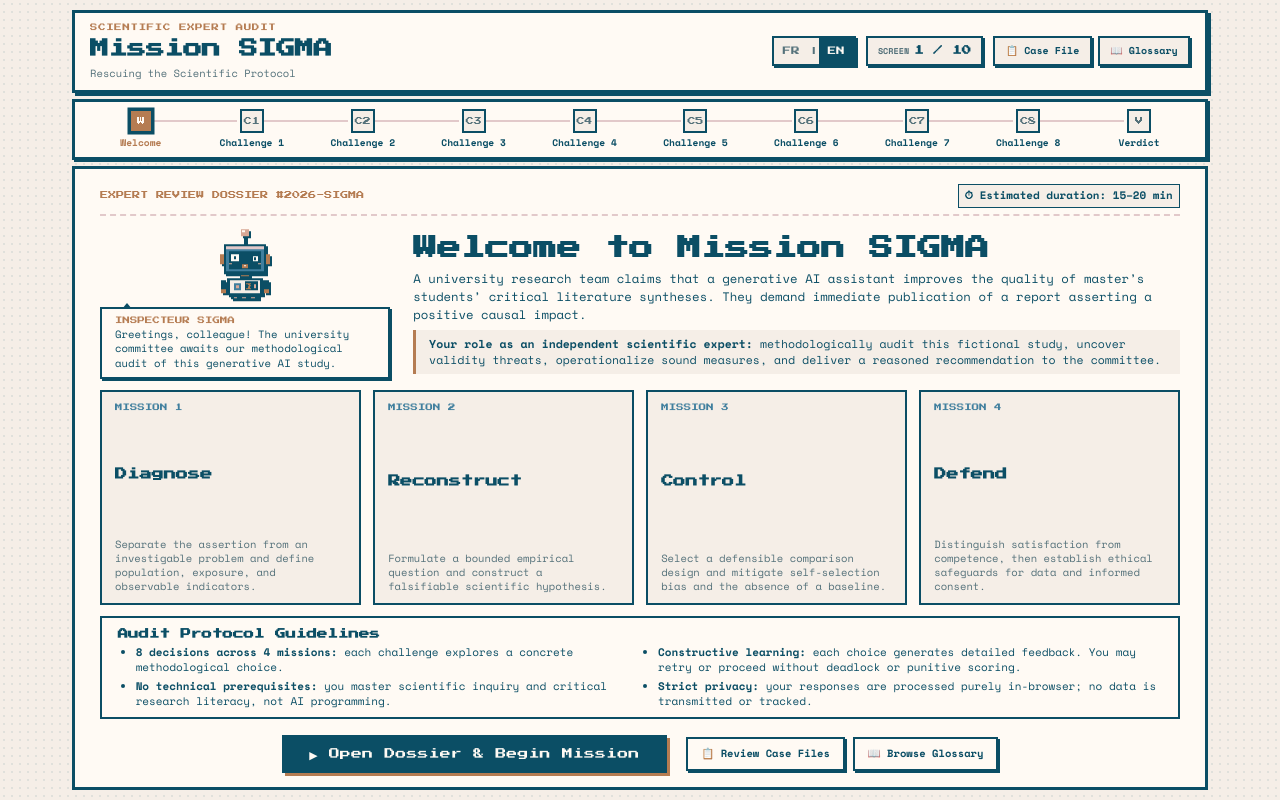
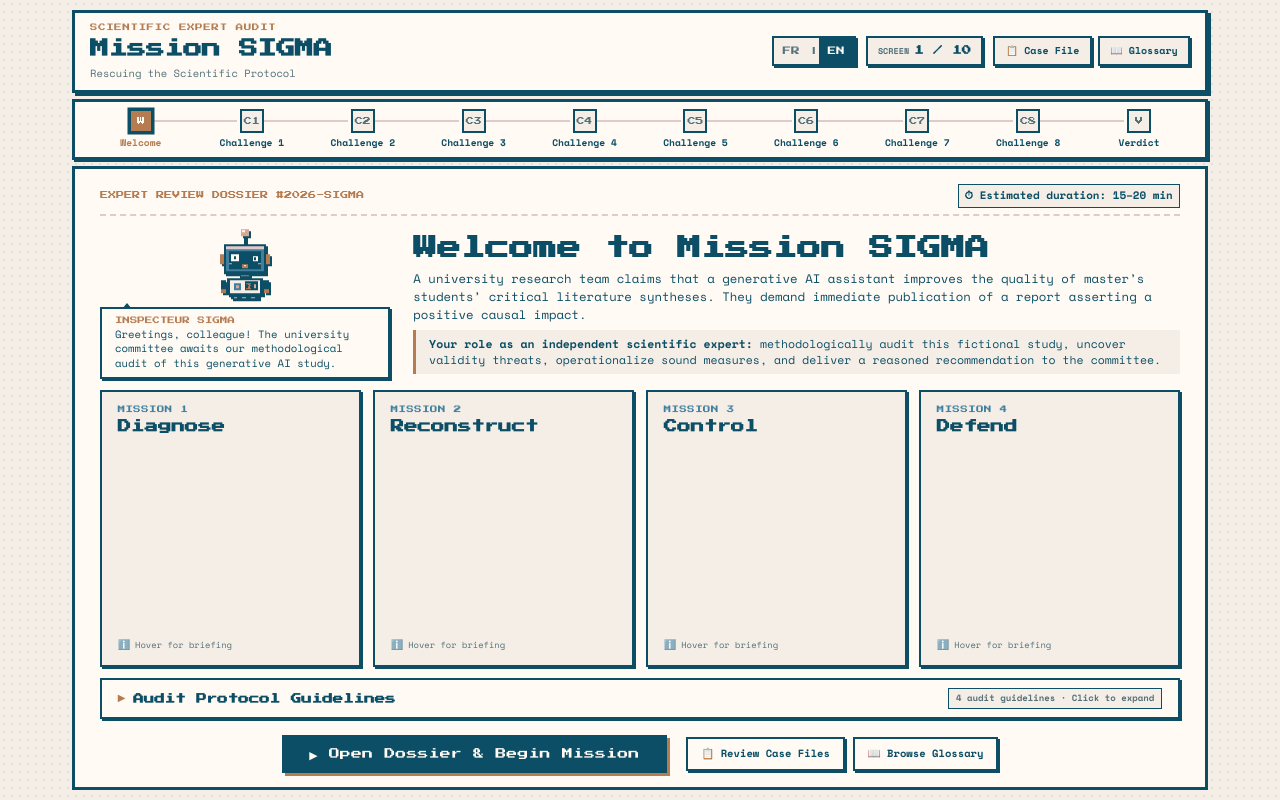
Before and after one commit to e-Yasmina/sigma-mission-game, a React (Vite) app: page / in a window 1280 px wide. Built offline with nearby package versions, Linux system fonts and the light colour scheme.

Commit message:
feat(ui): hide mission descriptions behind hover popovers and collapse rules in an accordion

```diff
--- a/src/components/ScreenWelcome.tsx
+++ b/src/components/ScreenWelcome.tsx
@@ -1,4 +1,4 @@
-import React from 'react';
+import React, { useState } from 'react';
 import { SupportedLanguage } from '../types';
 import { UI_TRANSLATIONS } from '../data/uiTranslations';
 import { RobotInspector } from './RobotInspector';
@@ -17,6 +17,8 @@ export const ScreenWelcome: React.FC<ScreenWelcomeProps> = ({
   onOpenGlossary,
 }) => {
   const t = UI_TRANSLATIONS[lang].welcome;
+  const [isRulesExpanded, setIsRulesExpanded] = useState<boolean>(false);
+  const [activeTooltip, setActiveTooltip] = useState<number | null>(null);
 
   return (
     <div className="screen-welcome-container">
@@ -41,18 +43,74 @@ export const ScreenWelcome: React.FC<ScreenWelcomeProps> = ({
           </div>
         </div>
 
-        <div className="welcome-missions-grid">
-          {t.missions.map((m, idx) => (
-            <div key={idx} className="mission-preview-card">
+        {/* 4 Mission Cards with Sub-text revealed on Hover/Focus */}
+        <div className="welcome-missions-grid" role="region" aria-label="Missions overview">
+          {t.missions.map((m, idx) => {
+            const isActive = activeTooltip === idx;
+            return (
+              <div
+                key={idx}
+                className={`mission-preview-card ${isActive ? 'is-active' : ''}`}
+                onMouseEnter={() => setActiveTooltip(idx)}
+                onMouseLeave={() => setActiveTooltip(null)}
+                onFocus={() => setActiveTooltip(idx)}
+                onBlur={() => setActiveTooltip(null)}
+                onClick={() => setActiveTooltip(isActive ? null : idx)}
+                tabIndex={0}
+                role="button"
+                aria-haspopup="dialog"
+                aria-expanded={isActive}
+                aria-label={`${m.tag}: ${m.title}. ${m.desc}`}
+              >
+                <div className="mission-card-content">
                   <div className="mission-preview-tag">{m.tag}</div>
                   <h3 className="mission-preview-title">{m.title}</h3>
-              <p className="mission-preview-desc">{m.desc}</p>
-            </div>
-          ))}
                 </div>
 
-        <div className="welcome-rules-box">
+                <div className="mission-hover-cue">
+                  <span className="cue-icon" aria-hidden="true">ℹ️</span>
+                  <span className="cue-text">{t.missionHoverHint}</span>
+                </div>
+
+                {/* Floating Popover / Briefing on Hover */}
+                <div
+                  className={`mission-preview-popover popover-pos-${idx + 1}`}
+                  role="tooltip"
+                  aria-hidden={!isActive}
+                >
+                  <div className="popover-header">
+                    <span className="popover-badge">{t.missionBriefingTag}</span>
+                    <span className="popover-mission-name">{m.tag} : {m.title}</span>
+                  </div>
+                  <p className="popover-desc">{m.desc}</p>
+                </div>
+              </div>
+            );
+          })}
+        </div>
+
+        {/* Audit Protocol Guidelines: Closed Accordion by default */}
+        <div className={`welcome-rules-accordion ${isRulesExpanded ? 'is-expanded' : 'is-collapsed'}`}>
+          <button
+            type="button"
+            className="rules-accordion-trigger"
+            onClick={() => setIsRulesExpanded(!isRulesExpanded)}
+            aria-expanded={isRulesExpanded}
+            aria-controls="welcome-rules-content"
+          >
+            <div className="rules-accordion-left">
+              <span className="rules-accordion-icon" aria-hidden="true">
+                {isRulesExpanded ? '▼' : '▶'}
+              </span>
               <h3 className="rules-heading">{t.rulesTitle}</h3>
+            </div>
+            <span className="rules-accordion-hint">
+              {isRulesExpanded ? t.rulesHintOpen : t.rulesHintClosed}
+            </span>
+          </button>
+
+          {isRulesExpanded && (
+            <div id="welcome-rules-content" className="rules-accordion-content" role="region">
               <ul className="rules-list">
                 {t.rules.map((rule, idx) => (
                   <li key={idx}>
@@ -61,6 +119,8 @@ export const ScreenWelcome: React.FC<ScreenWelcomeProps> = ({
                   </li>
                 ))}
               </ul>
+            </div>
+          )}
         </div>
 
         <div className="welcome-actions">
--- a/src/data/uiTranslations.ts
+++ b/src/data/uiTranslations.ts
@@ -32,7 +32,11 @@ export interface UiStrings {
       title: string;
       desc: string;
     }[];
+    missionHoverHint: string;
+    missionBriefingTag: string;
     rulesTitle: string;
+    rulesHintClosed: string;
+    rulesHintOpen: string;
     rules: {
       strong: string;
       text: string;
@@ -161,7 +165,11 @@ export const UI_TRANSLATIONS: Record<SupportedLanguage, UiStrings> = {
           desc: 'Distinguer satisfaction et compétence, puis formuler un avis éthique sur les données et le consentement.',
         },
       ],
+      missionHoverHint: 'Survoler pour le briefing',
+      missionBriefingTag: 'BRIEFING DE MISSION',
       rulesTitle: 'Règles du protocole d’évaluation',
+      rulesHintClosed: '4 règles d’audit · Cliquer pour afficher',
+      rulesHintOpen: 'Masquer les règles',
       rules: [
         {
           strong: '8 décisions réparties sur 4 missions :',
@@ -307,7 +315,11 @@ export const UI_TRANSLATIONS: Record<SupportedLanguage, UiStrings> = {
           desc: 'Distinguish satisfaction from competence, then establish ethical safeguards for data and informed consent.',
         },
       ],
+      missionHoverHint: 'Hover for briefing',
+      missionBriefingTag: 'MISSION BRIEFING',
       rulesTitle: 'Audit Protocol Guidelines',
+      rulesHintClosed: '4 audit guidelines · Click to expand',
+      rulesHintOpen: 'Hide guidelines',
       rules: [
         {
           strong: '8 decisions across 4 missions:',
--- a/src/styles/game.css
+++ b/src/styles/game.css
@@ -167,6 +167,29 @@
     grid-template-columns: 1fr 1fr !important;
   }
 
+  .mission-preview-popover {
+    position: static !important;
+    width: 100% !important;
+    max-width: 100% !important;
+    margin-top: 6px;
+    transform: none !important;
+    display: none;
+  }
+
+  .mission-preview-card.is-active .mission-preview-popover {
+    display: block !important;
+    opacity: 1 !important;
+    visibility: visible !important;
+  }
+
+  .mission-preview-popover::after {
+    display: none !important;
+  }
+
+  .rules-list {
+    grid-template-columns: 1fr !important;
+  }
+
   .challenge-layout,
   .bilan-slide-grid {
     grid-template-columns: 1fr !important;
@@ -604,47 +627,258 @@
 }
 
 .mission-preview-card {
-  background: var(--sigma-paper);
-  border: 2px solid var(--sigma-ink);
-  padding: clamp(6px, 1.2vh, 14px) clamp(8px, 1vw, 14px);
+  position: relative;
+  background: var(--sigma-paper);
+  border: 2px solid var(--sigma-ink);
+  box-shadow: 2px 2px 0 var(--sigma-ink);
+  padding: clamp(8px, 1.4vh, 16px) clamp(10px, 1.2vw, 16px);
   display: flex;
   flex-direction: column;
   justify-content: space-between;
-  gap: 2px;
+  gap: clamp(4px, 0.8vh, 8px);
+  transition: transform 0.15s ease, background 0.15s ease, box-shadow 0.15s ease;
+  cursor: pointer;
+  user-select: none;
+}
+
+.mission-preview-card:hover,
+.mission-preview-card:focus,
+.mission-preview-card.is-active {
+  background: var(--sigma-white);
+  transform: translateY(-2px);
+  box-shadow: 3px 3px 0 var(--sigma-copper);
+  z-index: 25;
+}
+
+.mission-card-content {
+  display: flex;
+  flex-direction: column;
+  gap: clamp(2px, 0.5vh, 6px);
 }
 
 .mission-preview-tag {
   font-family: var(--font-pixel);
-  font-size: clamp(7.5px, 0.5vw, 9px);
+  font-size: clamp(7.5px, 0.55vw, 9px);
   color: var(--sigma-blue);
+  letter-spacing: 0.05em;
 }
 
 .mission-preview-title {
   margin: 0;
-  font-size: clamp(12px, 0.7vw + 0.4vh, 14px);
+  font-size: clamp(13px, 0.8vw + 0.4vh, 16px);
   font-weight: 700;
   color: var(--sigma-ink);
-}
-
-.mission-preview-desc {
-  margin: 0;
-  font-size: clamp(10.5px, 0.55vw + 0.4vh, 12px);
+  line-height: 1.25;
+}
+
+.mission-hover-cue {
+  display: inline-flex;
+  align-items: center;
+  gap: 5px;
+  font-size: clamp(8.5px, 0.5vw + 0.3vh, 10px);
   color: var(--sigma-muted);
-  line-height: 1.35;
-}
-
-.welcome-rules-box {
+  transition: color 0.15s ease;
+}
+
+.cue-icon {
+  font-size: 10px;
+}
+
+.mission-preview-card:hover .mission-hover-cue,
+.mission-preview-card:focus .mission-hover-cue,
+.mission-preview-card.is-active .mission-hover-cue {
+  color: var(--sigma-copper);
+  font-weight: 700;
+}
+
+/* Hover Popover Briefing */
+.mission-preview-popover {
+  position: absolute;
+  bottom: calc(100% + 10px);
+  width: clamp(240px, 22vw, 300px);
+  background: var(--sigma-ink);
+  color: var(--sigma-white);
+  border: 2px solid var(--sigma-copper);
+  box-shadow: 3px 3px 0 rgba(0, 0, 0, 0.3);
+  padding: 8px 12px;
+  z-index: 60;
+  pointer-events: none;
+  opacity: 0;
+  visibility: hidden;
+  transition: opacity 0.18s ease, transform 0.18s ease, visibility 0.18s ease;
+  box-sizing: border-box;
+}
+
+.mission-preview-popover::after {
+  content: '';
+  position: absolute;
+  top: 100%;
+  width: 0;
+  height: 0;
+  border-width: 6px;
+  border-style: solid;
+  border-color: var(--sigma-copper) transparent transparent transparent;
+}
+
+.mission-preview-popover.popover-pos-1 {
+  left: 0;
+  right: auto;
+  transform: translateY(4px);
+}
+.mission-preview-popover.popover-pos-1::after {
+  left: 24px;
+}
+
+.mission-preview-popover.popover-pos-2,
+.mission-preview-popover.popover-pos-3 {
+  left: 50%;
+  transform: translateX(-50%) translateY(4px);
+}
+.mission-preview-popover.popover-pos-2::after,
+.mission-preview-popover.popover-pos-3::after {
+  left: 50%;
+  transform: translateX(-50%);
+}
+
+.mission-preview-popover.popover-pos-4 {
+  right: 0;
+  left: auto;
+  transform: translateY(4px);
+}
+.mission-preview-popover.popover-pos-4::after {
+  right: 24px;
+  left: auto;
+}
+
+.mission-preview-card:hover .mission-preview-popover,
+.mission-preview-card:focus-within .mission-preview-popover,
+.mission-preview-card.is-active .mission-preview-popover {
+  opacity: 1;
+  visibility: visible;
+  pointer-events: auto;
+}
+
+.mission-preview-card:hover .mission-preview-popover.popover-pos-1,
+.mission-preview-card:focus-within .mission-preview-popover.popover-pos-1,
+.mission-preview-card.is-active .mission-preview-popover.popover-pos-1,
+.mission-preview-card:hover .mission-preview-popover.popover-pos-4,
+.mission-preview-card:focus-within .mission-preview-popover.popover-pos-4,
+.mission-preview-card.is-active .mission-preview-popover.popover-pos-4 {
+  transform: translateY(0);
+}
+
+.mission-preview-card:hover .mission-preview-popover.popover-pos-2,
+.mission-preview-card:hover .mission-preview-popover.popover-pos-3,
+.mission-preview-card:focus-within .mission-preview-popover.popover-pos-2,
+.mission-preview-card:focus-within .mission-preview-popover.popover-pos-3,
+.mission-preview-card.is-active .mission-preview-popover.popover-pos-2,
+.mission-preview-card.is-active .mission-preview-popover.popover-pos-3 {
+  transform: translateX(-50%) translateY(0);
+}
+
+.popover-header {
+  display: flex;
+  align-items: center;
+  justify-content: space-between;
+  gap: 6px;
+  margin-bottom: 4px;
+  padding-bottom: 3px;
+  border-bottom: 1px dashed var(--sigma-clay);
+}
+
+.popover-badge {
+  font-family: var(--font-pixel);
+  font-size: 7.5px;
+  color: var(--sigma-clay);
+  letter-spacing: 0.05em;
+}
+
+.popover-mission-name {
+  font-size: 10.5px;
+  font-weight: 700;
+  color: var(--sigma-paper);
+}
+
+.popover-desc {
+  margin: 0;
+  font-size: clamp(10.5px, 0.55vw + 0.35vh, 12px);
+  line-height: 1.4;
+  color: var(--sigma-white);
+}
+
+/* =========================================================
+   WELCOME RULES ACCORDION (CLOSED BY DEFAULT)
+   ========================================================= */
+.welcome-rules-accordion {
   flex-shrink: 0;
   background: var(--sigma-white);
   border: 2px solid var(--sigma-ink);
-  padding: clamp(6px, 1vh, 12px) clamp(10px, 1.2vw, 18px);
+  box-shadow: 2px 2px 0 var(--sigma-ink);
+  transition: all 0.2s ease;
+}
+
+.rules-accordion-trigger {
+  cursor: pointer;
+  width: 100%;
+  background: transparent;
+  border: none;
+  padding: clamp(6px, 1vh, 10px) clamp(10px, 1.2vw, 16px);
+  display: flex;
+  align-items: center;
+  justify-content: space-between;
+  gap: 10px;
+  text-align: left;
+  color: var(--sigma-ink);
+  transition: background 0.15s ease;
+  font-family: inherit;
+}
+
+.rules-accordion-trigger:hover {
+  background: var(--sigma-blush);
+}
+
+.rules-accordion-left {
+  display: flex;
+  align-items: center;
+  gap: 8px;
+}
+
+.rules-accordion-icon {
+  font-size: 10px;
+  color: var(--sigma-copper);
+  display: inline-block;
+  transition: transform 0.2s ease;
+  user-select: none;
+}
+
+.welcome-rules-accordion.is-expanded .rules-accordion-icon {
+  transform: rotate(90deg);
 }
 
 .rules-heading {
-  margin: 0 0 4px 0;
+  margin: 0;
   font-size: clamp(10.5px, 0.6vw + 0.3vh, 12.5px);
   font-family: var(--font-pixel);
   color: var(--sigma-ink);
+}
+
+.rules-accordion-hint {
+  font-size: clamp(9px, 0.5vw + 0.3vh, 10.5px);
+  color: var(--sigma-muted);
+  background: var(--sigma-paper);
+  border: 1px solid var(--sigma-ink);
+  padding: 2px 7px;
+  font-weight: 600;
+  white-space: nowrap;
+}
+
+.rules-accordion-content {
+  padding: clamp(6px, 1vh, 10px) clamp(10px, 1.2vw, 16px);
+  border-top: 2px dashed var(--sigma-blush);
+  background: var(--sigma-paper);
+  animation: slideEnter 0.2s ease-out;
+  max-height: clamp(130px, 20vh, 200px);
+  overflow-y: auto;
 }
 
 .rules-list {
@@ -652,8 +886,8 @@
   padding-left: 18px;
   display: grid;
   grid-template-columns: 1fr 1fr;
-  gap: clamp(2px, 0.5vh, 6px) clamp(10px, 1.4vw, 20px);
-  font-size: clamp(11px, 0.55vw + 0.45vh, 12.5px);
+  gap: clamp(3px, 0.5vh, 6px) clamp(10px, 1.4vw, 20px);
+  font-size: clamp(10.5px, 0.55vw + 0.4vh, 12px);
   line-height: 1.35;
 }
 
```
Lines whose indentation alone changed are shown as unchanged.
